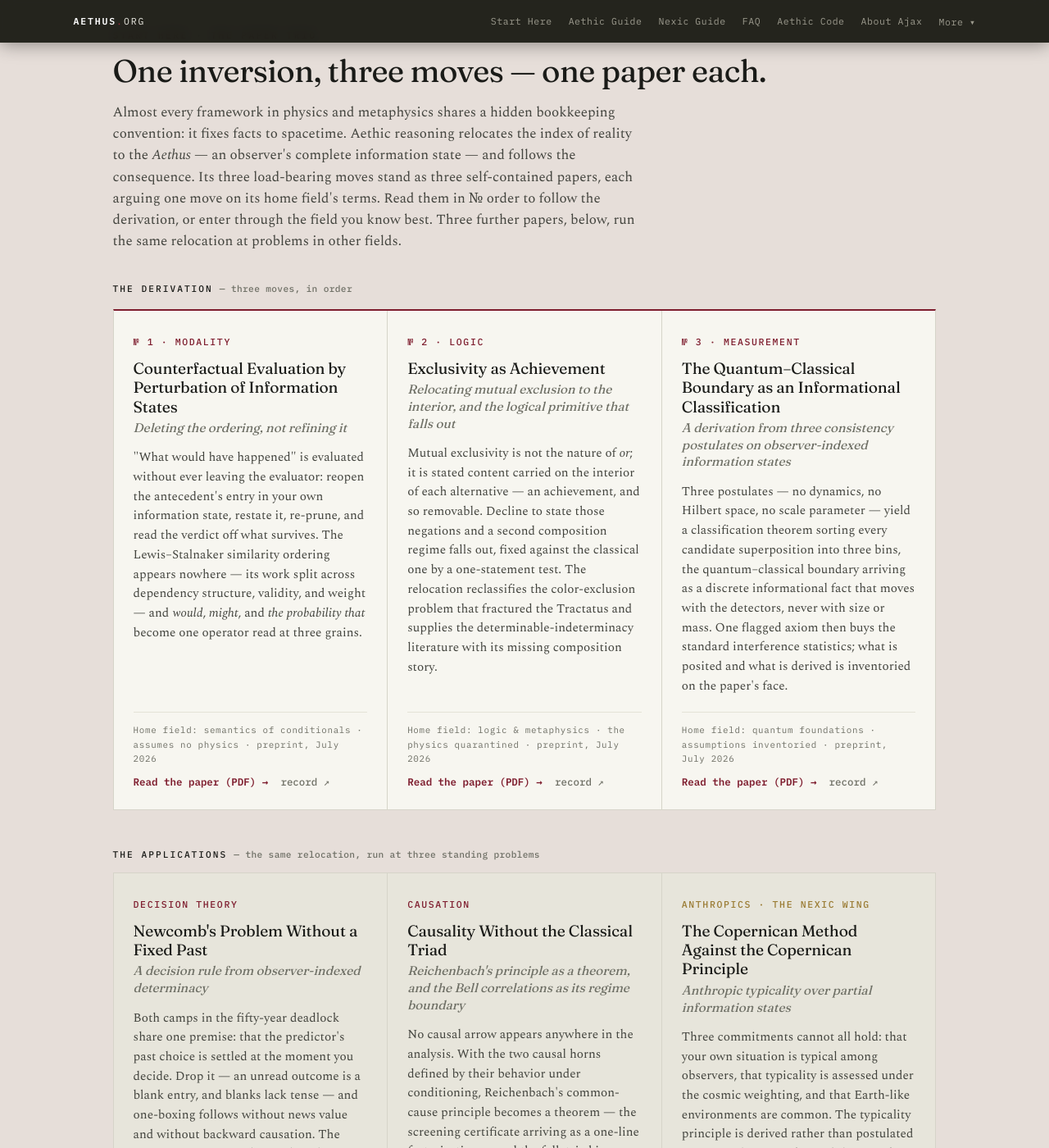
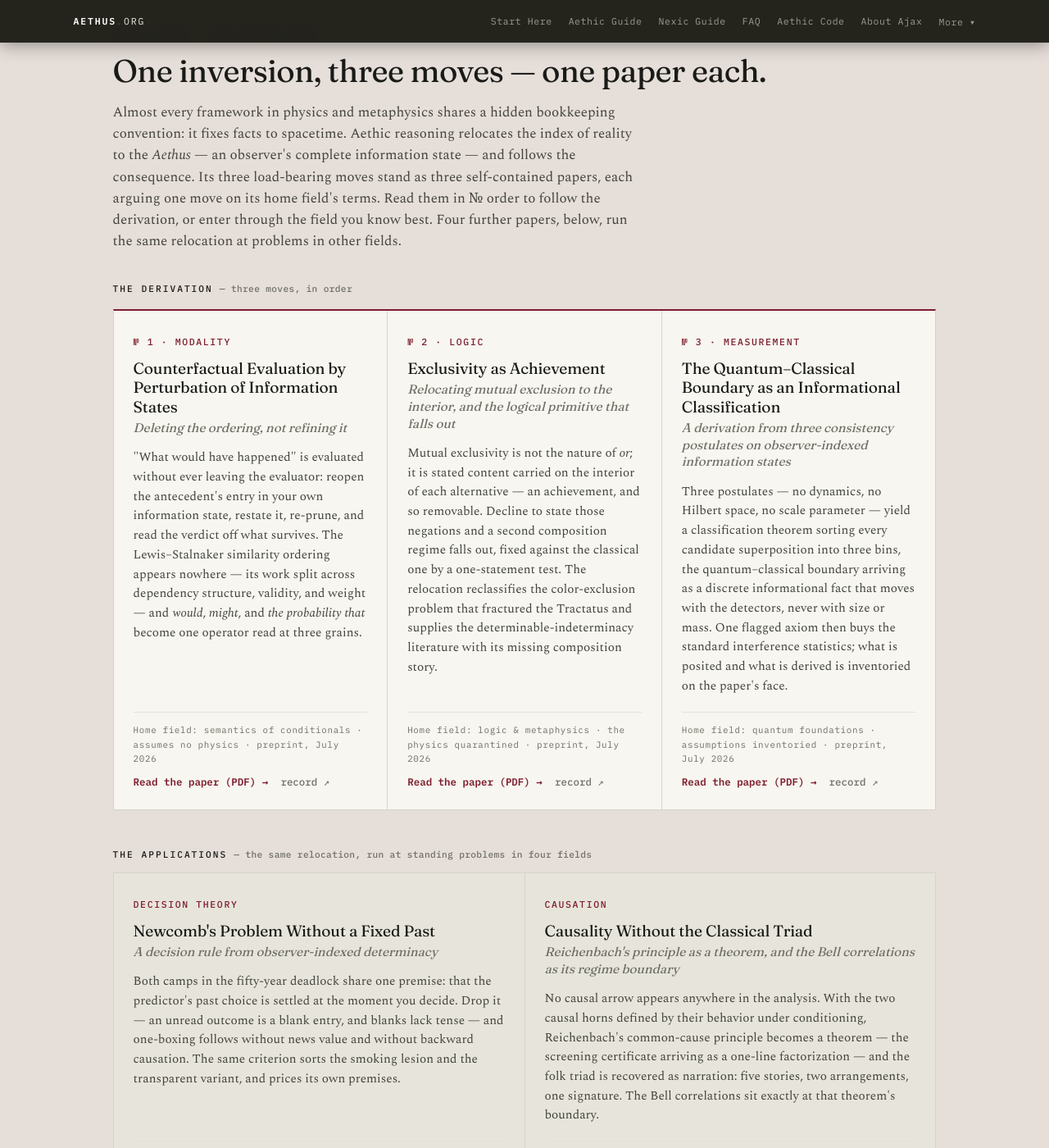
Before and after one commit to brunchwnewton/brunchwnewton.github.io, a Jekyll site: the page built from index.html, in a window 1280 px wide and 1400 px high, scrolled down 992 px. Shown: the whole window at 82% size. Built offline with Jekyll 4.4.1, drawn with Linux system fonts in a browser that asks for light colours; some of the changed text lies outside the part shown.

Commit message:
Update index.html

```diff
--- a/index.html
+++ b/index.html
@@ -102,7 +103,7 @@
 .trio-rowhead .rl{color:var(--ink);}
 .trio-rowhead .rn{text-transform:none;letter-spacing:.03em;}
 .trio-row2{margin-top:2.8rem;}
-.trio-row2 .trio{border-top:1px solid var(--rule);margin-top:0;}
+.trio-row2 .trio{grid-template-columns:1fr 1fr;border-top:1px solid var(--rule);margin-top:0;}
 .trio-row2 .trio-card{background:var(--paper-3);}
 .trio-row2 .trio-card:hover{background:var(--paper-2);}
 .trio-card.wing-nexic .tn,.trio-card.wing-nexic .tlink{color:var(--gold);}
@@ -169,7 +170,7 @@
 footer.site .foot-note{color:var(--on-block-3);margin-top:2.6rem;padding-top:1.6rem;border-top:1px solid #2a2b22;font-size:.82rem;line-height:1.6;}
 
 @media(max-width:820px){
-  .trio,.split,.navgrid{grid-template-columns:1fr;}
+  .trio,.trio-row2 .trio,.split,.navgrid{grid-template-columns:1fr;}
 }
 @media(max-width:720px){body{font-size:17.5px;}}
 </style>
@@ -194,7 +195,7 @@
     <div class="sec-head">
       <span class="eyebrow">Start here · the paper trio</span>
       <h2>One inversion, three moves — one paper each.</h2>
-      <p>Almost every framework in physics and metaphysics shares a hidden bookkeeping convention: it fixes facts to spacetime. Aethic reasoning relocates the index of reality to the <em>Aethus</em> — an observer's complete information state — and follows the consequence. Its three load-bearing moves stand as three self-contained papers, each arguing one move on its home field's terms. Read them in № order to follow the derivation, or enter through the field you know best. Three further papers, below, run the same relocation at problems in other fields.</p>
+      <p>Almost every framework in physics and metaphysics shares a hidden bookkeeping convention: it fixes facts to spacetime. Aethic reasoning relocates the index of reality to the <em>Aethus</em> — an observer's complete information state — and follows the consequence. Its three load-bearing moves stand as three self-contained papers, each arguing one move on its home field's terms. Read them in № order to follow the derivation, or enter through the field you know best. Four further papers, below, run the same relocation at problems in other fields.</p>
     </div>
     <p class="trio-rowhead"><span class="rl">The derivation</span> <span class="rn">— three moves, in order</span></p>
     <div class="trio">
@@ -239,7 +240,7 @@
       </div>
     </div>
     <div class="trio-row2">
-      <p class="trio-rowhead"><span class="rl">The applications</span> <span class="rn">— the same relocation, run at three standing problems</span></p>
+      <p class="trio-rowhead"><span class="rl">The applications</span> <span class="rn">— the same relocation, run at standing problems in four fields</span></p>
       <div class="trio">
         <div class="trio-card">
           <span class="tn">Decision theory</span>
@@ -268,15 +269,28 @@
         </div>
       </div>
         <div class="trio-card wing-nexic">
-          <span class="tn">Anthropics · the Nexic wing</span>
+          <span class="tn">Anthropics · the Nexic wing · foundation</span>
           <h3>The Copernican Method Against the Copernican Principle</h3>
           <div class="tsub">Anthropic typicality over partial information states</div>
           <p>Three commitments cannot all hold: that your own situation is typical among observers, that typicality is assessed under the cosmic weighting, and that Earth-like environments are common. The typicality principle is derived rather than postulated — one application of Bayes' theorem from two mediocrity commitments — and the reference-class problem is diagnosed as an artifact of reasoning over completed histories.</p>
           <div class="tfoot">
-            <div class="tmeta">Home field: anthropic reasoning · the framework's second wing · preprint, July 2026</div>
+            <div class="tmeta">Home field: anthropic reasoning · the Nexic wing's foundation · preprint, July 2026</div>
             <div class="tlinks">
             <a class="tlink" href="{{ page.pp_pdf }}{{ page.papers.copernican }}.pdf">Read the paper (PDF) →</a>
             <a class="tlink alt" href="{{ page.pp_rec }}{{ page.papers.copernican }}">record ↗</a>
+          </div>
+        </div>
+      </div>
+        <div class="trio-card wing-nexic">
+          <span class="tn">Anthropics · the Nexic wing · natural history</span>
+          <h3>The Optimal Earth</h3>
+          <div class="tsub">A paradigmatic re-rendition of natural history from coupled improbability</div>
+          <p>Runs the typicality constraint forward onto Earth's record. A lucky history stops being a tally of independent steps to be multiplied and becomes a single coupled set of improbabilities forced to arrive together — Miracles come in linked sets, "zero or two, never one" — occupying a sharply isolated optimum. Earth alone is not the improbable thing; the shape of the space of alternatives is.</p>
+          <div class="tfoot">
+            <div class="tmeta">Home field: anthropic reasoning · builds on the foundation at left · preprint, July 2026</div>
+            <div class="tlinks">
+            <a class="tlink" href="{{ page.pp_pdf }}{{ page.papers.optimalearth }}.pdf">Read the paper (PDF) →</a>
+            <a class="tlink alt" href="{{ page.pp_rec }}{{ page.papers.optimalearth }}">record ↗</a>
           </div>
         </div>
       </div>
@@ -401,7 +415,7 @@
     <div class="sec-head">
       <span class="eyebrow">The papers</span>
       <h2>Public preprints.</h2>
-      <p>All manuscripts are archived and openly downloadable, newest first. New readers should start with the July 2026 trio — three self-contained extractions, one per load-bearing move — then the three application papers, then <em>In Brief</em> for the framework's main line in one read, with the Comprehensive paper as the full development.</p>
+      <p>All manuscripts are archived and openly downloadable, newest first. New readers should start with the July 2026 trio — three self-contained extractions, one per load-bearing move — then the four application papers, then <em>In Brief</em> for the framework's main line in one read, with the Comprehensive paper as the full development.</p>
     </div>
     <div class="papers">
       <div class="paper newest">
@@ -427,6 +441,10 @@
       <div class="paper">
         <div class="pt"><a href="{{ page.pp_pdf }}{{ page.papers.copernican }}.pdf">The Copernican Method Against the Copernican Principle: Anthropic Typicality over Partial Information States</a></div>
         <div class="pm">July 2026 · extraction paper · anthropics, the Nexic wing · direct PDF · <a class="plink" href="{{ page.pp_rec }}{{ page.papers.copernican }}">record</a></div>
+      </div>
+      <div class="paper">
+        <div class="pt"><a href="{{ page.pp_pdf }}{{ page.papers.optimalearth }}.pdf">The Optimal Earth: A Paradigmatic Re-Rendition of Natural History from Coupled Improbability</a></div>
+        <div class="pm">July 2026 · extraction paper · anthropics, the Nexic wing · direct PDF · <a class="plink" href="{{ page.pp_rec }}{{ page.papers.optimalearth }}">record</a></div>
       </div>
       <a class="paper" href="{{ page.pp_rec }}{{ page.papers.inbrief }}">
         <div class="pt">Aethic Reasoning in Brief: From a Counterfactual Semantics to the Quantum Measurement Problem</div>
```
Also changed, not shown: other parts of index.html (+1 -0 lines).
